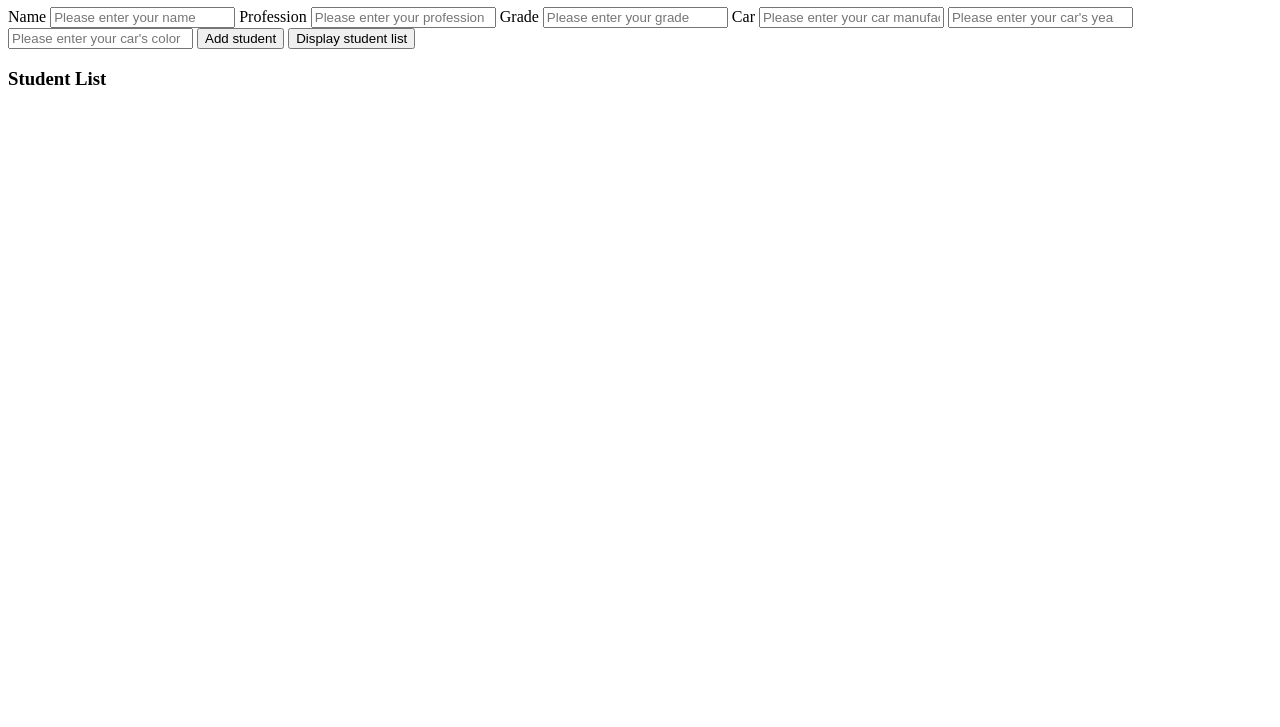
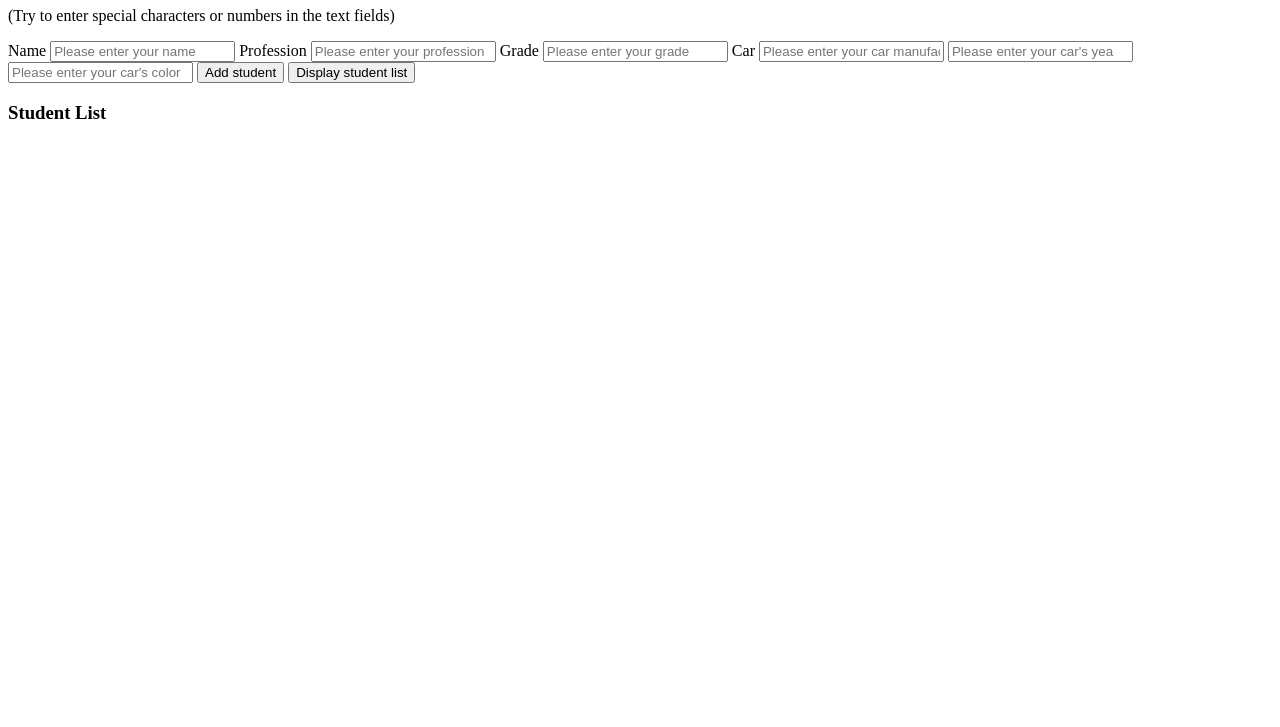
Before and after one commit to Rom-Burla/practice_15.17, a plain HTML site: page index.html in a window 1280 px wide. Shown: the part 73-800 px from the top of the page. Drawn offline with Linux system fonts and the light colour scheme.

Commit message:
added instructions

```diff
--- a/index.html
+++ b/index.html
@@ -10,6 +10,7 @@
 
 <body>
   <h1>Please enter your information</h1>
+  <p>(Try to enter special characters or numbers in the text fields)</p>
   <label for="name">Name</label>
   <input type="text" name="student-name" id="name" autocomplete="cc-name" required placeholder="Please enter your name">
   <label for="profession">Profession</label>
```
